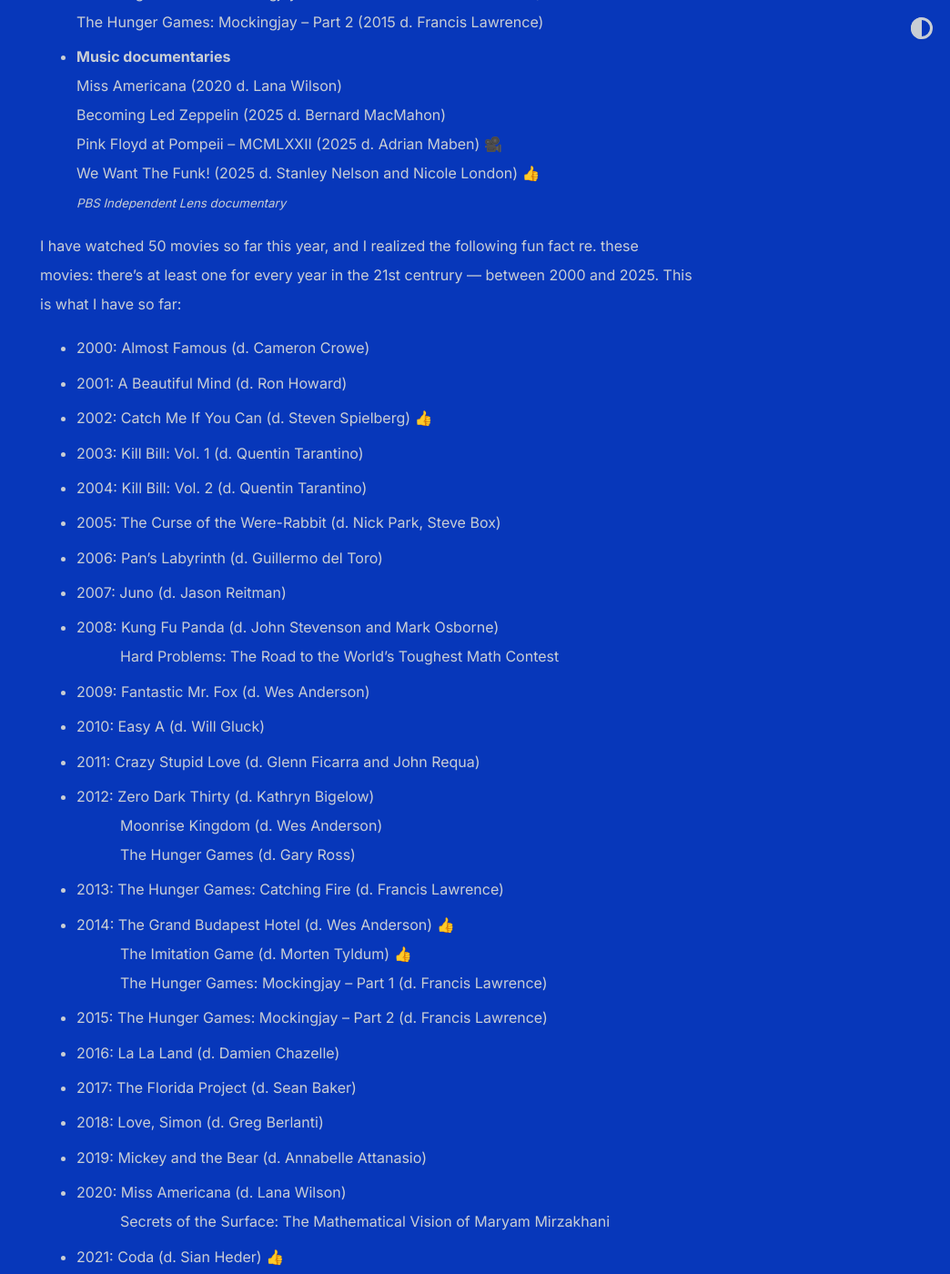
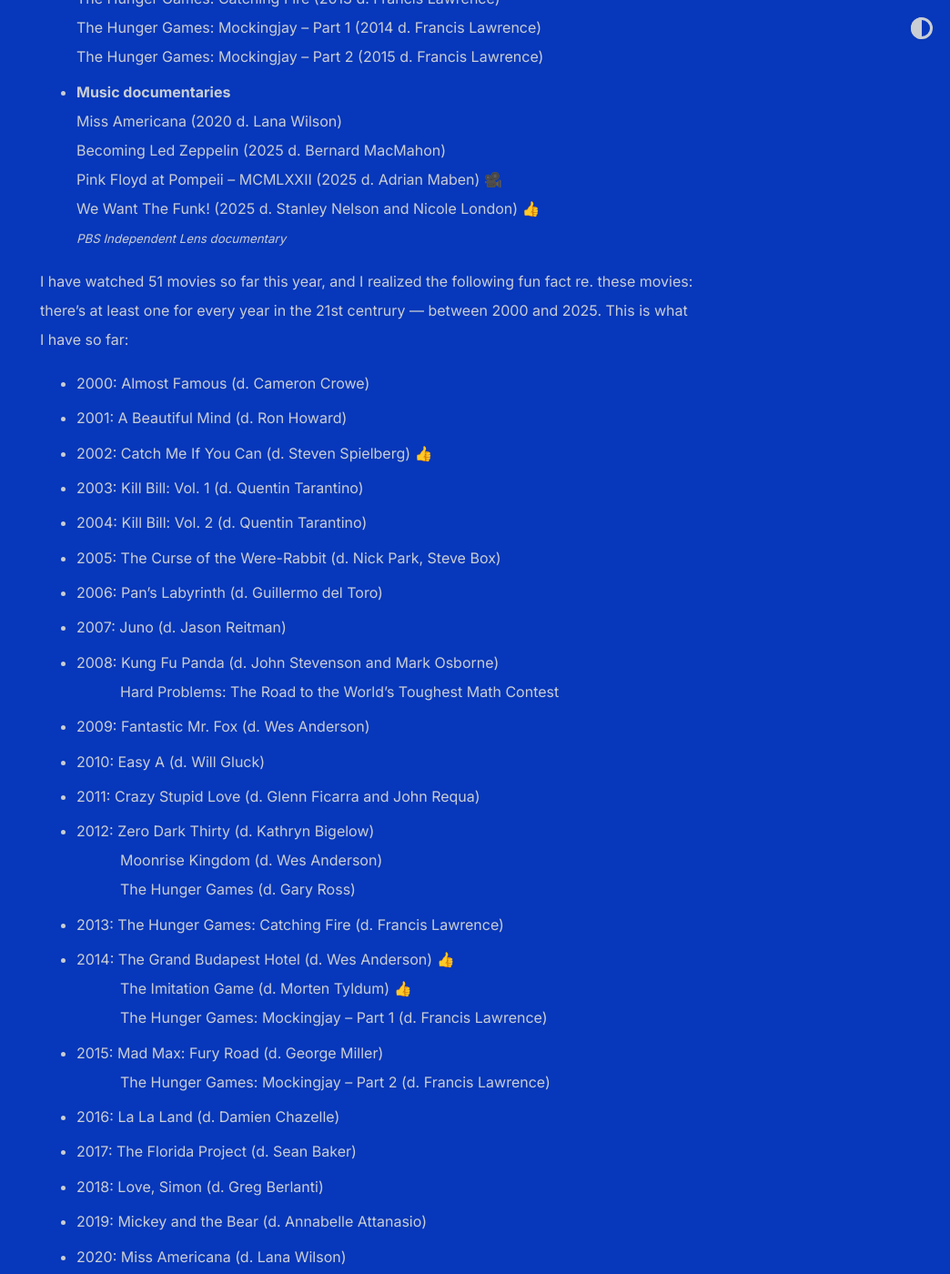
Before and after one commit to shihankanungo/shihankanungo.github.io, a Jekyll site: the page built from movies.md, in a window 1280 px wide and 1400 px high, scrolled down 3051 px. Shown: the whole window at 91% size, without its empty margins (236-1280 px from the left). Built offline with Jekyll 4.4.1, drawn with Linux system fonts in a browser that asks for light colours; some of the changed text lies outside the part shown.

Commit message:
Update movies.md

```diff
--- a/movies.md
+++ b/movies.md
@@ -33,6 +33,7 @@
 - Crazy Stupid Love (2011 d. Glenn Ficarra and John Requa)
 - Zero Dark Thirty (2012 d. Kathryn Bigelow)
 - The Imitation Game (2014 d. Morten Tyldum) 👍
+- Mad Max: Fury Road (2015 d. George Miller)
 - La La Land (2016 d. Damien Chazelle)
 - The Florida Project (2017 d. Sean Baker)
 - Love, Simon (2018 d. Greg Berlanti)
@@ -72,7 +73,7 @@
   Pink Floyd at Pompeii – MCMLXXII (2025 d. Adrian Maben) 🎥 <br>
   We Want The Funk! (2025 d. Stanley Nelson and Nicole London) 👍 <br> <small>_PBS Independent Lens documentary_</small>
 
-I have watched 50 movies so far this year, and I realized the following fun fact re. these movies: there's at least one for every year in the 21st centrury &mdash; between 2000 and 2025. This is what I have so far:
+I have watched 51 movies so far this year, and I realized the following fun fact re. these movies: there's at least one for every year in the 21st centrury &mdash; between 2000 and 2025. This is what I have so far:
 
 - 2000: Almost Famous (d. Cameron Crowe)
 - 2001: A Beautiful Mind (d. Ron Howard)
@@ -94,7 +95,8 @@
 - 2014: The Grand Budapest Hotel (d. Wes Anderson) 👍 <br>
   &emsp;&emsp;&emsp;The Imitation Game (d. Morten Tyldum) 👍 <br>
   &emsp;&emsp;&emsp;The Hunger Games: Mockingjay – Part 1 (d. Francis Lawrence)
-- 2015: The Hunger Games: Mockingjay – Part 2 (d. Francis Lawrence)
+- 2015: Mad Max: Fury Road (d. George Miller) <br>
+  &emsp;&emsp;&emsp;The Hunger Games: Mockingjay – Part 2 (d. Francis Lawrence)
 - 2016: La La Land (d. Damien Chazelle)
 - 2017: The Florida Project (d. Sean Baker)
 - 2018: Love, Simon (d. Greg Berlanti)
```
Also changed, not shown: other parts of movies.md (+0 -1 lines).
